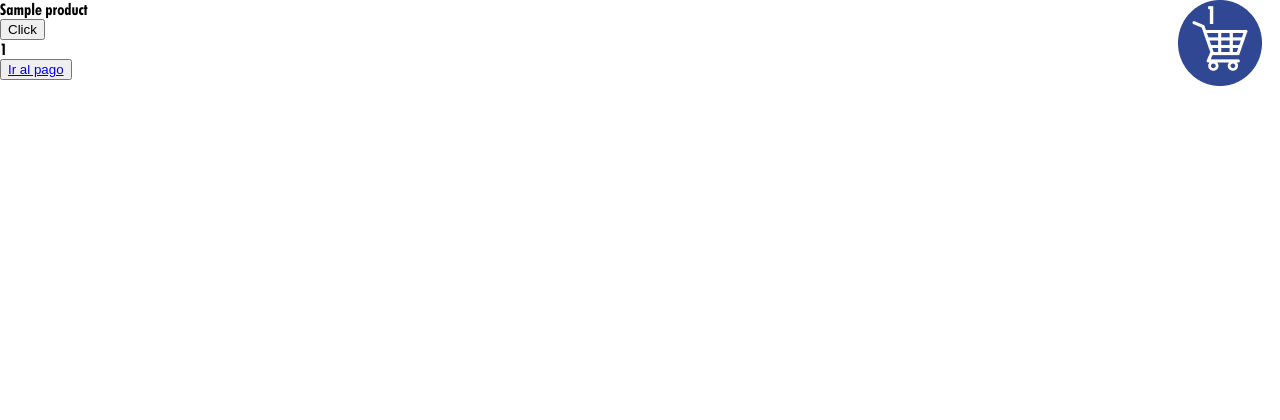
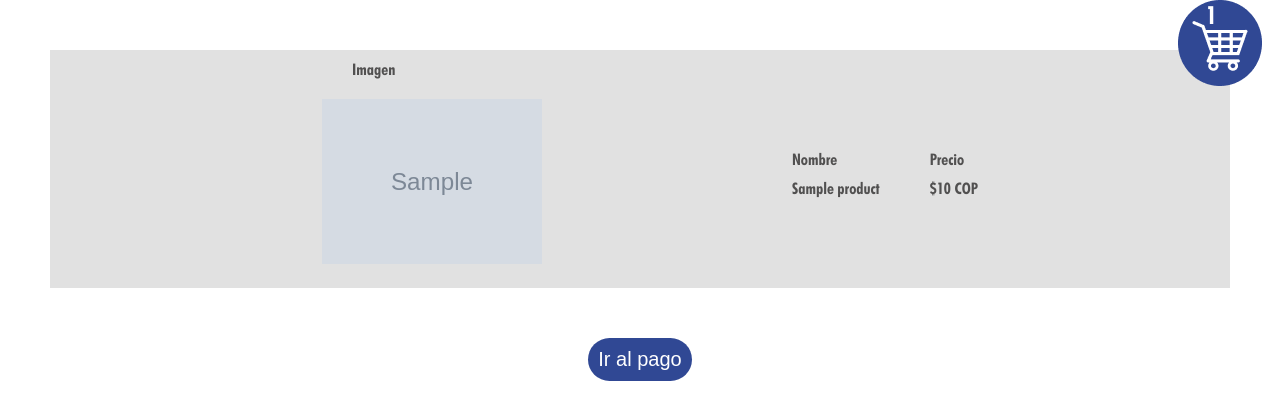
Before and after one commit to luviv/Taller2-ProgramacionWeb, a Node server app: template views/cart.handlebars in a window 1280 px wide. Shown: the part 80-500 px from the top of the page. Run offline with Node 20, Linux system fonts and the light colour scheme; the template is opened without the code that fills it: most values are stand-ins (such as "Sample title", 1, 10 or a date in 2020); grey boxes marked "Sample" are stand-in pictures; some libraries are stand-ins or nearby versions.

Commit message:
Final commit

```diff
--- /dev/null
+++ b/public/styles/cart.css
@@ -0,0 +1,41 @@
+.product {
+    display: flex;
+    margin: 50px;
+    background: #E1E1E1;
+    justify-content: center;
+    align-items: center;
+}
+
+.product img {
+    width: 50%;
+    margin: 20px;
+}
+
+.product p {
+    padding: 10px 0px 0px 50px;
+    color: #515050;
+}
+
+.parrafo {
+    color: black;
+}
+
+.buybtn {
+    display: flex;
+    justify-content: center;
+    align-items: center;
+}
+
+.buybtn button {
+    font-size: 20px;
+    color: white;
+    background: #304894;
+    border-radius: 39px;
+    padding: 10px;
+    border: none;
+}
+
+.buybtn a {
+    color: white;
+    text-decoration: none;
+}
--- a/views/cart.handlebars
+++ b/views/cart.handlebars
@@ -2,17 +2,31 @@
     <div class="list">
         {{#each products}}
         <div class="product">
-            <p>{{name}}</p>
-            <button>Click</button>
+            <div>
+                <p class="parrafo">Imagen</p>
+                <img src="/media{{image}}" alt="">
+            </div>
+            <div>
+                <p class="parrafo">Nombre</p>
+                <p>{{name}}</p>
+            </div>
+            <div>
+                <p class="parrafo">Precio</p>
+                <p>${{price}} COP</p>
+            </div>
+
         </div>
         {{/each}}
     </div>
     <script src="/scripts/cart.js"></script>
 </div>
-<div>
-    <p>{{_id}}</p>
+
+<div class="buybtn">
+    <button><a href="/orders">Ir al pago</a></button>
 </div>
 
-<button><a href="/orders">Ir al pago</a></button>
+
+
+<link rel="stylesheet" href="/styles/cart.css">
 
 <script src="/scripts/cart.js"></script>
--- a/views/orders.handlebars
+++ b/views/orders.handlebars
@@ -10,4 +10,5 @@
     <input type="submit" name="" id="">
 </form>
 
+<link rel="stylesheet" href="/styles/orders.css">
 <script src="/scripts/orders.js"></script>
```
Also changed, not shown: public/styles/oders.css (added, +13 -0 lines), public/styles/productdetail.css (+10 -0 lines), 1 other file.
